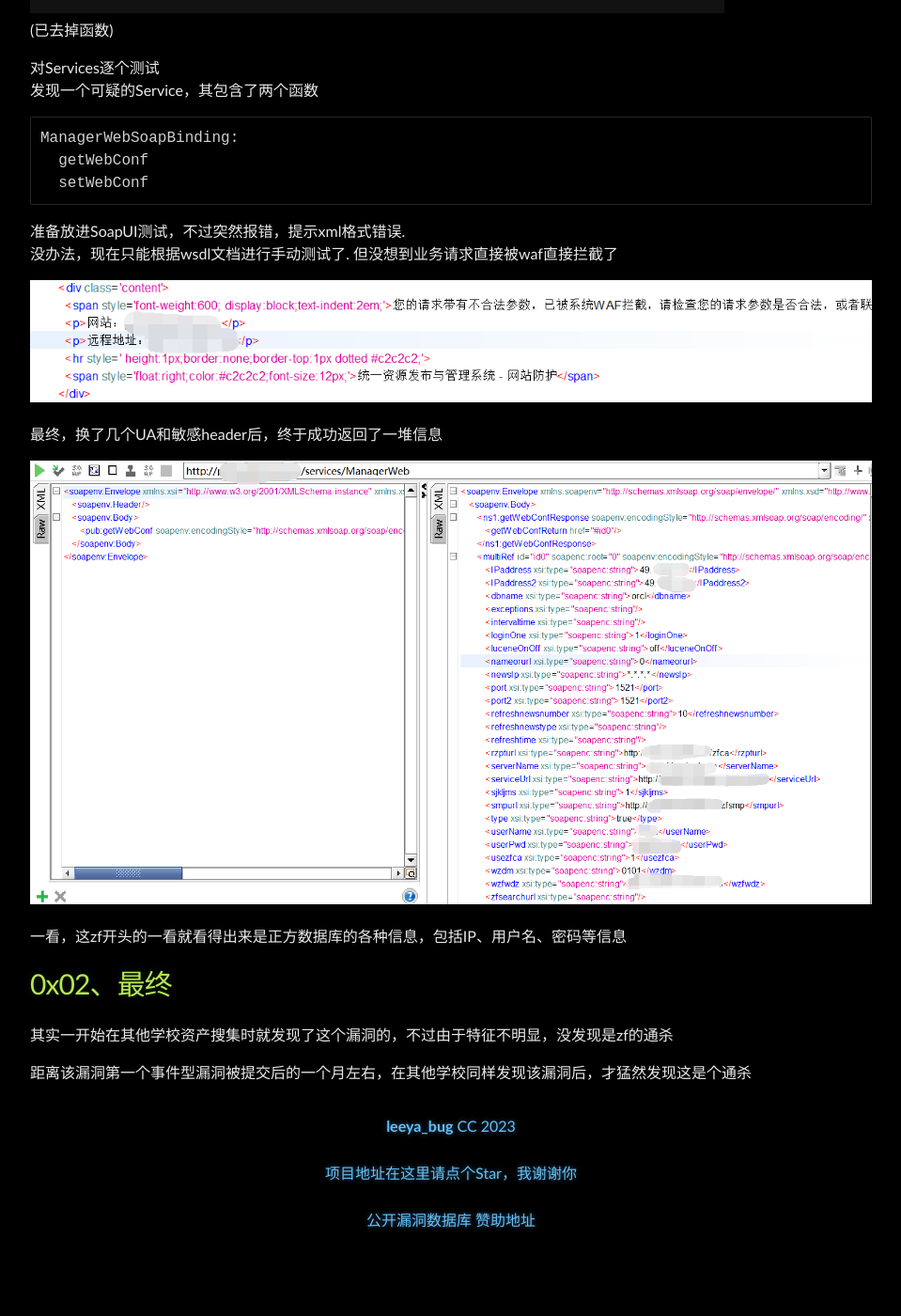
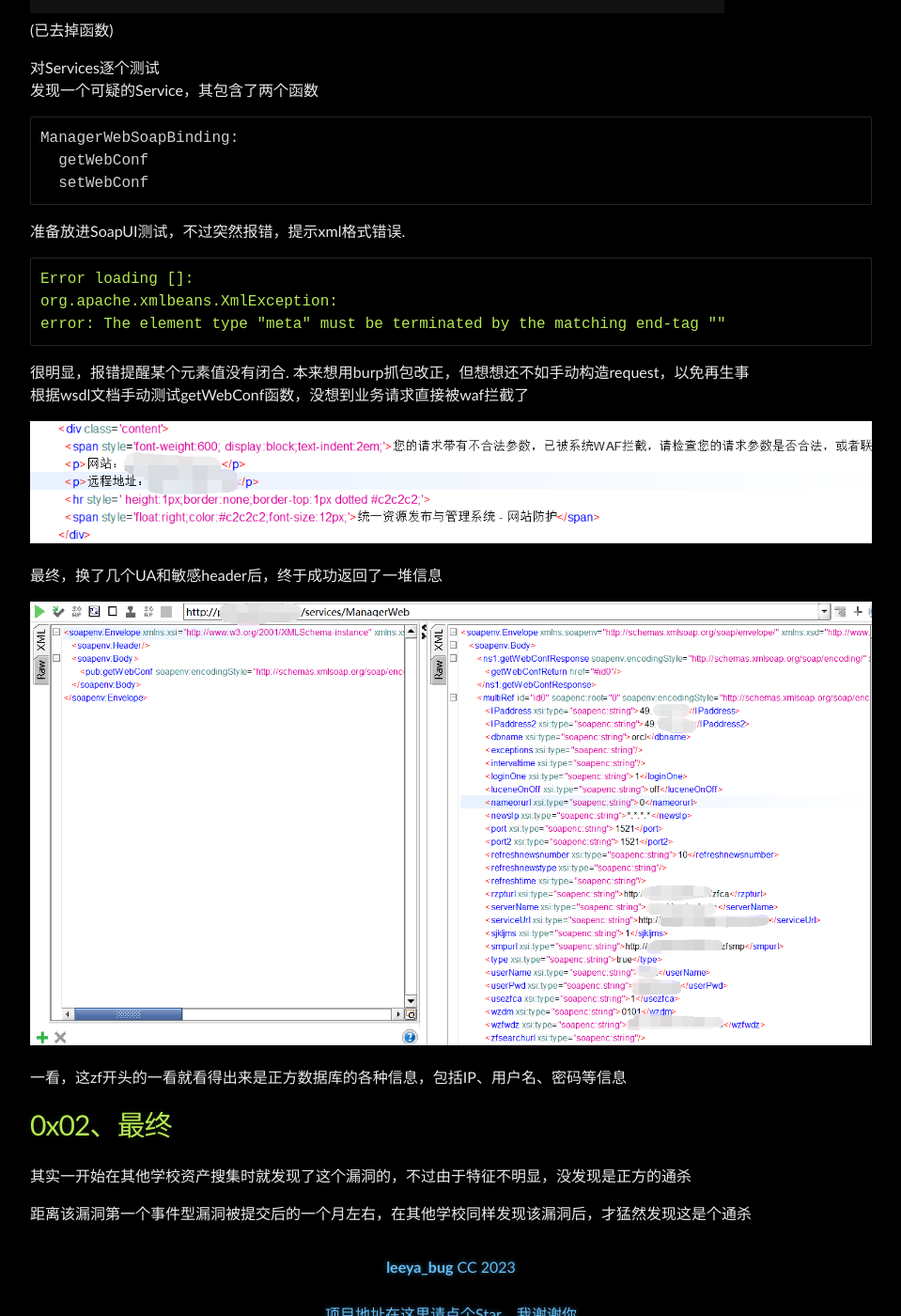
Before and after one commit to Leeyangee/leeyangee.github.io, a Jekyll site: the page built from _posts/2023-11-17-黑盒挖掘正方教务智慧校园系统0day.md, in a window 1280 px wide and 1400 px high, scrolled down 896 px. Shown: the whole window at 94% size, without its empty margins (160-1119 px from the left). Built offline with Jekyll 4.4.1, drawn with Linux system fonts in a browser that asks for light colours; before the commit the page ends 2219 px from its top, so only the background shows below that.

Commit message:
Update 2023-11-17-黑盒挖掘正方教务智慧校园系统0day.md

````diff
--- a/_posts/2023-11-17-黑盒挖掘正方教务智慧校园系统0day.md
+++ b/_posts/2023-11-17-黑盒挖掘正方教务智慧校园系统0day.md
@@ -26,7 +26,13 @@ ManagerWebSoapBinding:
 ```
 
 准备放进SoapUI测试，不过突然报错，提示xml格式错误.
-没办法，现在只能根据wsdl文档进行手动测试了. 但没想到业务请求直接被waf直接拦截了
+```error
+Error loading []:
+org.apache.xmlbeans.XmlException:
+error: The element type "meta" must be terminated by the matching end-tag ""
+```
+很明显，报错提醒某个元素值没有闭合. 本来想用burp抓包改正，但想想还不如手动构造request，以免再生事
+根据wsdl文档手动测试getWebConf函数，没想到业务请求直接被waf拦截了
 
 ![图片](/image/2023-11-16-4.png)
 
@@ -38,6 +44,6 @@ ManagerWebSoapBinding:
 
 # [](#header-1)0x02、最终
 
-其实一开始在其他学校资产搜集时就发现了这个漏洞的，不过由于特征不明显，没发现是zf的通杀
+其实一开始在其他学校资产搜集时就发现了这个漏洞的，不过由于特征不明显，没发现是正方的通杀
 
 距离该漏洞第一个事件型漏洞被提交后的一个月左右，在其他学校同样发现该漏洞后，才猛然发现这是个通杀
````
